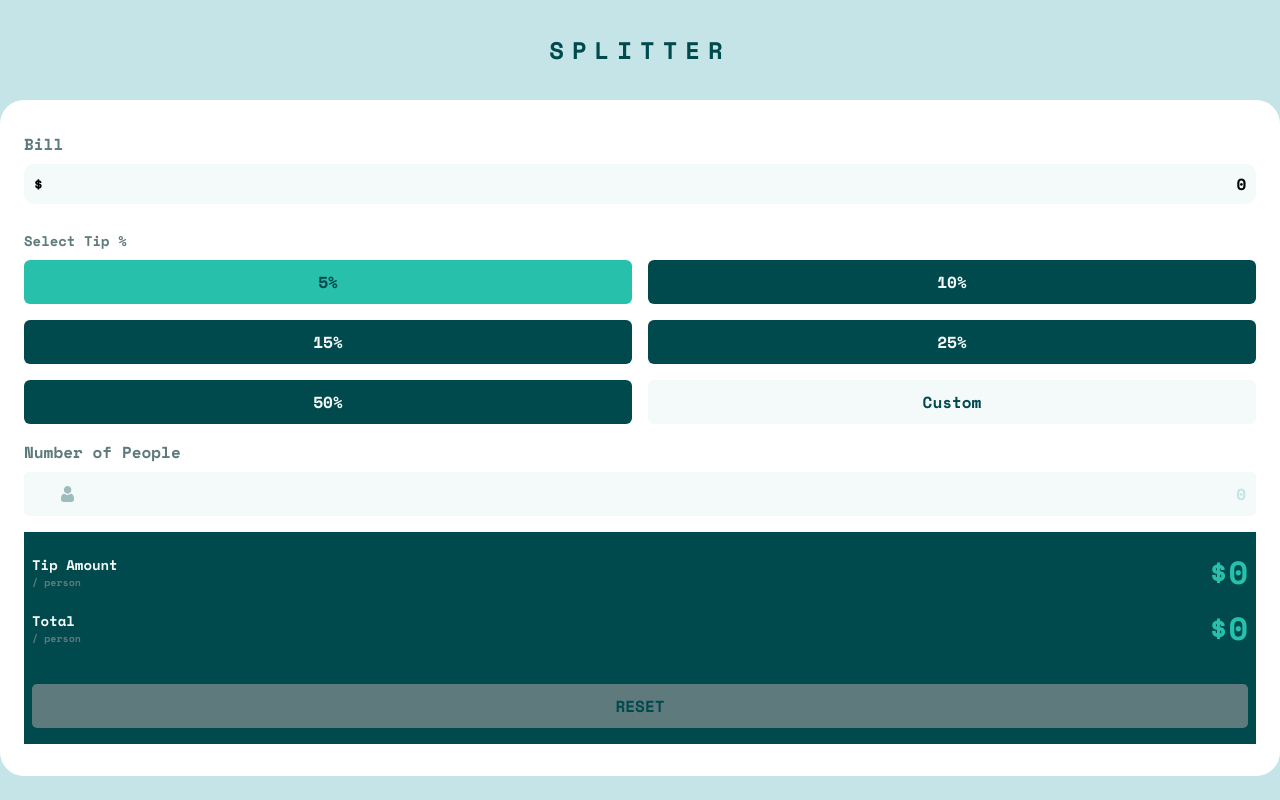
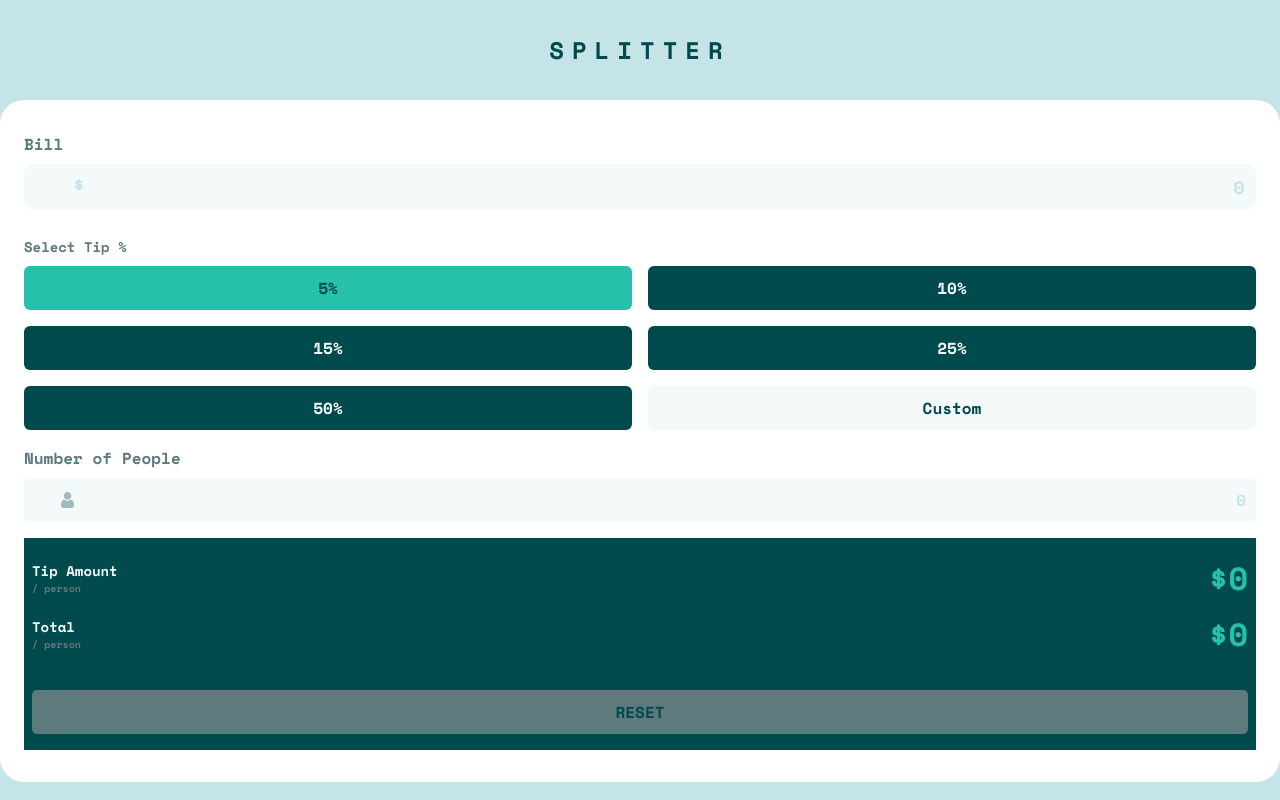
Before and after one commit to Robertron624/tip-calculator-app, a React (Vite) app: page / in a window 1280 px wide. Built offline with nearby package versions, Linux system fonts and the light colour scheme.

Commit message:
fix: bill area is now an input

```diff
--- a/src/App.jsx
+++ b/src/App.jsx
@@ -30,7 +30,7 @@ function App() {
                         <span className="section-title">Bill</span>
                         <div className="total-screen">
                             <span>$</span>
-                            <span className="bill-value">{bill}</span>
+                            <input placeholder="0" type="text" className="bill-value" />
                         </div>
                     </div>
                     <PercentagesArea
--- a/src/App.scss
+++ b/src/App.scss
@@ -44,6 +44,7 @@ $white: hsl(0, 0%, 100%);
     padding: 2rem 1.5rem;
     text-align: left;
 
+    .bill-value,
     .section-title {
       color: $dark-grayish-cyan;
     }
@@ -52,10 +53,33 @@ $white: hsl(0, 0%, 100%);
       .total-screen {
         display: flex;
         justify-content: space-between;
-        background-color: $very-light-grayish-cyan;
-        padding: 0.51rem 0.6rem;
-        margin-top: .5rem;
-        border-radius: 10px;
+        align-items: center;
+        position: relative;
+
+        & > span {
+          position: absolute;
+          color: $light-grayish-cyan;
+          font-size: 18px;
+          left: 4%;
+          top: 27%;
+        }
+
+        .bill-value {
+          color: $very-dark-cyan;
+          width: 100%;
+          background-color: $very-light-grayish-cyan;
+          padding: 0.51rem 0.6rem;
+          margin-top: .5rem;
+          border-radius: 10px;
+          text-align: right;
+          border-color: transparent;
+          font-family: 'Space Mono', sans-serif;
+          font-size: 18px;
+
+          &::placeholder {
+            color: $light-grayish-cyan;
+          }
+        }
       }
     }
 
```
